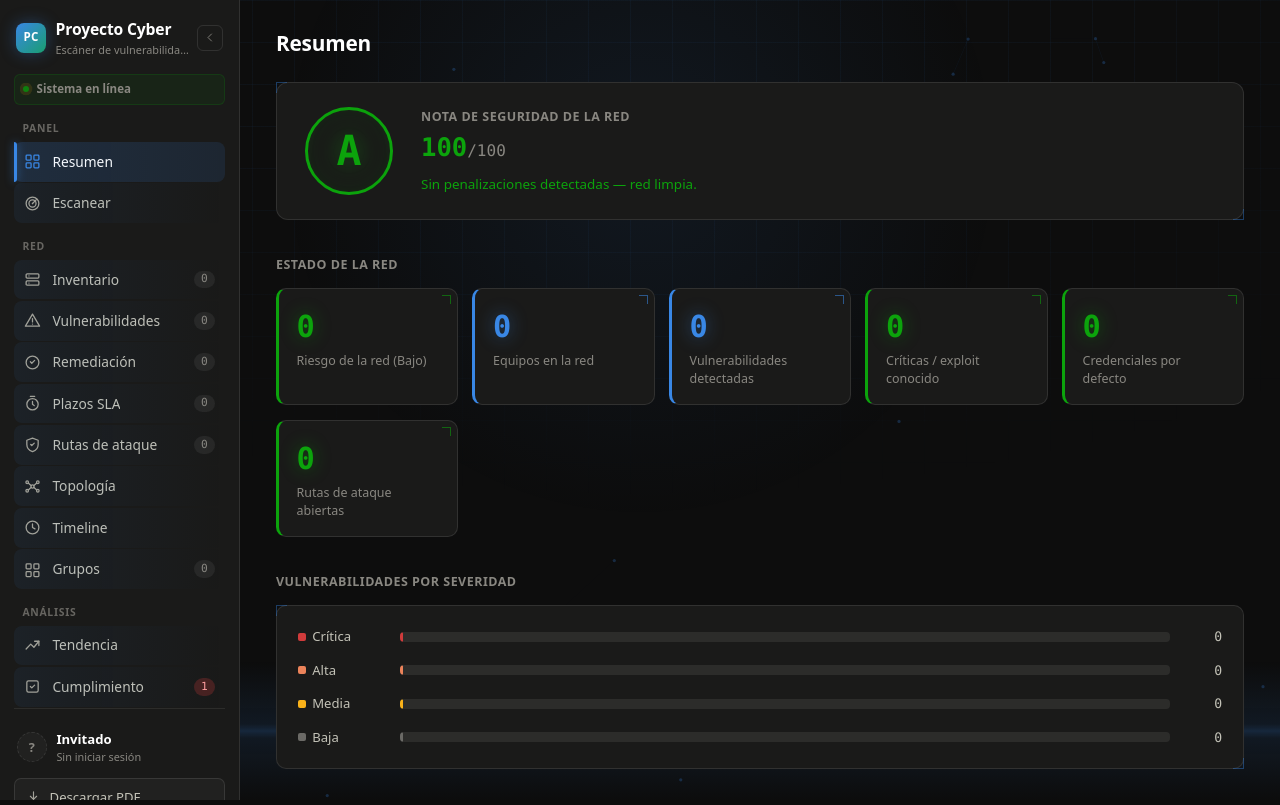
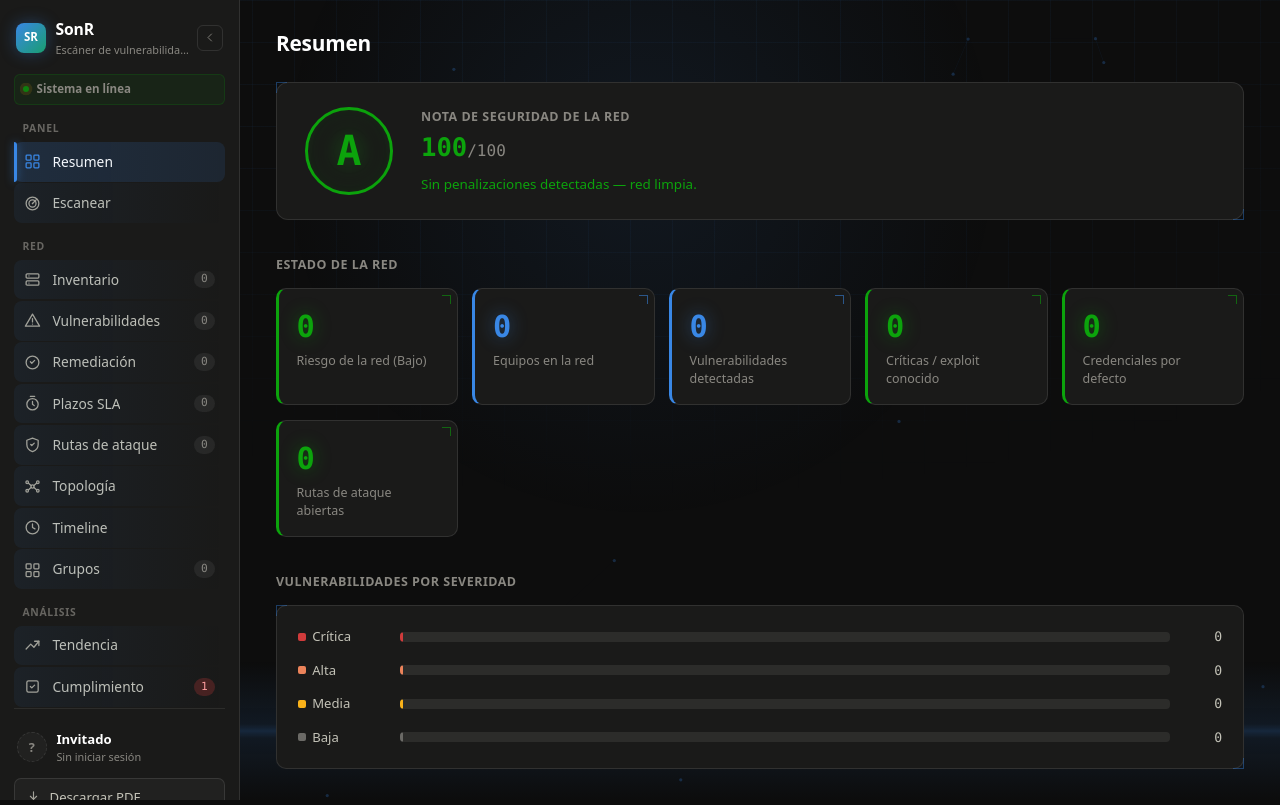
Before and after one commit to MrAlbondigas/SonR, a FastAPI app: page / in a window 1280 px wide. Shown: the top 805 px of the page. Run offline with FastAPI, Linux system fonts and the light colour scheme; data comes from the database, SQL or seed files in the repository; data that the repository does not hold is empty.

Commit message:
Renombra la herramienta de Proyecto Cyber a SonR
Cambia el nombre en todo el codigo y la documentacion: titulo de la app
FastAPI, plantillas del dashboard y login, servidor MCP (nombre e
instrucciones), variables de entorno PROYECTO_CYBER_URL/_API_KEY ->
SONR_URL/_API_KEY, nombre de la base de datos Postgres (proyecto_cyber ->
sonr), README y badge de CI.

Tambien corrige un bug real encontrado al grabar un video de demo: faltaba
documentar CREDENTIAL_ENCRYPTION_KEY en .env.example, por lo que el
despliegue arrancaba con una clave Fernet vacia y cualquier intento de
guardar una credencial (incluido el modo demo) fallaba con 500 Internal
Server Error. Anadida al .env.example con instrucciones de generacion.

Infraestructura (fuera de git, aplicado directamente en la VM): directorio
~/proyecto-cyber -> ~/sonr, contenedores recreados como sonr-*, base de
datos renombrada preservando todos los datos (migracion verificada por
tamano identico de volumen y mismo host_count tras el cambio), nueva clave
SSH para push a GitHub (ya no depende de un PAT que expiraba).

Verificado: 143 tests de api + 6 de mcp en verde, dashboard y servidor MCP
probados en vivo tras la migracion (handshake MCP completo, datos reales).

```diff
--- a/api/app/main.py
+++ b/api/app/main.py
@@ -21,7 +21,7 @@ from .database import Base, engine, get_db
 
 Base.metadata.create_all(bind=engine)
 
-app = FastAPI(title="Proyecto Cyber - Network Vulnerability Scanner")
+app = FastAPI(title="SonR - Network Vulnerability Scanner")
 templates = Jinja2Templates(directory="app/templates")
 
 SCANNER_API_KEY = os.environ["SCANNER_API_KEY"]
@@ -29,7 +29,7 @@ REPORTS_DIR = "/app/reports"
 SERVICE_REMOVAL_THRESHOLD = 3
 ALERT_WEBHOOK_URL = os.environ.get("ALERT_WEBHOOK_URL", "").strip()
 ALERT_EMAIL_TO = os.environ.get("ALERT_EMAIL_TO", "").strip()
-ALERT_EMAIL_FROM = os.environ.get("ALERT_EMAIL_FROM", "proyecto-cyber@localhost").strip()
+ALERT_EMAIL_FROM = os.environ.get("ALERT_EMAIL_FROM", "sonr@localhost").strip()
 SMTP_HOST = os.environ.get("SMTP_HOST", "").strip()
 SMTP_PORT = int(os.environ.get("SMTP_PORT", "587") or "587")
 SMTP_USER = os.environ.get("SMTP_USER", "").strip()
@@ -77,7 +77,7 @@ def send_email_alert(
     message: str,
     vulnerability_id: int | None = None,
     host_id: int | None = None,
-    subject: str = "Proyecto Cyber — alerta de seguridad",
+    subject: str = "SonR — alerta de seguridad",
     email_to: str | None = None,
     channel: str = "email",
 ) -> bool:
@@ -933,7 +933,7 @@ def webhook_status(db: Session = Depends(get_db)):
 @app.post("/webhook/test")
 def webhook_test(db: Session = Depends(get_db), admin: models.User = Depends(auth.require_admin)):
     success = send_webhook_alert(
-        db, f"✅ Prueba de webhook desde Proyecto Cyber, enviada por {admin.username}."
+        db, f"✅ Prueba de webhook desde SonR, enviada por {admin.username}."
     )
     return {"ok": True, "configured": bool(ALERT_WEBHOOK_URL), "delivered": success}
 
@@ -951,7 +951,7 @@ def email_status(db: Session = Depends(get_db)):
 @app.post("/email/test")
 def email_test(db: Session = Depends(get_db), admin: models.User = Depends(auth.require_admin)):
     success = send_email_alert(
-        db, f"Prueba de alerta por email desde Proyecto Cyber, enviada por {admin.username}."
+        db, f"Prueba de alerta por email desde SonR, enviada por {admin.username}."
     )
     return {"ok": True, "configured": EMAIL_CONFIGURED, "delivered": success}
 
@@ -2100,7 +2100,7 @@ def download_latest_report():
     path = os.path.join(REPORTS_DIR, "latest.pdf")
     if not os.path.exists(path):
         raise HTTPException(status_code=404, detail="Todavia no se ha generado ningun reporte")
-    return FileResponse(path, media_type="application/pdf", filename="proyecto-cyber-reporte.pdf")
+    return FileResponse(path, media_type="application/pdf", filename="sonr-reporte.pdf")
 
 
 # --- Resumen periodico por email/webhook (lo dispara el servicio reporter en cada ciclo) ---
@@ -2148,7 +2148,7 @@ def build_digest_summary(db: Session, tag: str | None = None) -> dict:
 def format_digest_message(summary: dict, tag: str | None = None) -> str:
     scope = f" (grupo: {tag})" if tag else ""
     return (
-        f"Resumen semanal de Proyecto Cyber{scope} — {summary['host_count']} equipos monitorizados.\n"
+        f"Resumen semanal de SonR{scope} — {summary['host_count']} equipos monitorizados.\n"
         f"Nuevas vulnerabilidades (7d): {summary['new_vulnerabilities_7d']} "
         f"({summary['new_critical_7d']} críticas). Resueltas (7d): {summary['resolved_7d']}.\n"
         f"Fuera de plazo (SLA) ahora mismo: {summary['overdue_sla_count']}. "
@@ -2159,7 +2159,7 @@ def format_digest_message(summary: dict, tag: str | None = None) -> str:
 def run_digest_cycle(db: Session) -> dict:
     summary = build_digest_summary(db)
     message = format_digest_message(summary)
-    delivered = notify_alert(db, message, email_subject="Resumen semanal — Proyecto Cyber")
+    delivered = notify_alert(db, message, email_subject="Resumen semanal — SonR")
 
     # ademas del resumen global, cada etiqueta con un destino de alertas configurado
     # recibe su propio resumen, limitado a sus equipos (mismo principio que el enrutado
--- a/api/app/templates/dashboard.html
+++ b/api/app/templates/dashboard.html
@@ -3,7 +3,7 @@
 <head>
 <meta charset="UTF-8">
 <meta name="viewport" content="width=device-width, initial-scale=1">
-<title>Proyecto Cyber - Dashboard</title>
+<title>SonR - Dashboard</title>
 <style>
   :root {
     color-scheme: dark;
@@ -523,8 +523,8 @@
   <aside class="sidebar" id="sidebar">
     <div class="sidebar-top">
       <div class="brand">
-        <div class="brand-mark">PC</div>
-        <div class="brand-text"><div class="brand-name">Proyecto Cyber</div><span>Escáner de vulnerabilidades</span></div>
+        <div class="brand-mark">SR</div>
+        <div class="brand-text"><div class="brand-name">SonR</div><span>Escáner de vulnerabilidades</span></div>
       </div>
       <button class="collapse-btn" id="collapse-btn" title="Colapsar panel" aria-label="Colapsar panel">
         <svg viewBox="0 0 24 24" fill="none" stroke="currentColor" stroke-width="1.8" stroke-linecap="round" stroke-linejoin="round"><path d="M15 5 L8 12 L15 19"/></svg>
--- a/api/app/templates/login.html
+++ b/api/app/templates/login.html
@@ -2,7 +2,7 @@
 <html lang="es">
 <head>
 <meta charset="UTF-8">
-<title>Proyecto Cyber - Login</title>
+<title>SonR - Login</title>
 <style>
   body { font-family: system-ui, sans-serif; background: #0f172a; color: #e2e8f0; display: flex; height: 100vh; align-items: center; justify-content: center; margin: 0; }
   form { background: #1e293b; padding: 2rem; border-radius: 8px; width: 280px; }
@@ -14,7 +14,7 @@
 </head>
 <body>
 <form id="login-form">
-  <h1>Proyecto Cyber</h1>
+  <h1>SonR</h1>
   <input type="text" id="username" placeholder="Usuario" required>
   <input type="password" id="password" placeholder="Contraseña" required>
   <div id="error"></div>
--- a/mcp/test_server.py
+++ b/mcp/test_server.py
@@ -1,8 +1,8 @@
 import os
 from unittest.mock import patch, MagicMock
 
-os.environ.setdefault("PROYECTO_CYBER_API_KEY", "test-key")
-os.environ.setdefault("PROYECTO_CYBER_URL", "http://api:8000")
+os.environ.setdefault("SONR_API_KEY", "test-key")
+os.environ.setdefault("SONR_URL", "http://api:8000")
 
 import server  # noqa: E402
 
--- a/reporter/reporter.py
+++ b/reporter/reporter.py
@@ -36,7 +36,7 @@ def build_pdf(data: dict, output_path: str):
     pdf.add_page()
 
     pdf.set_font("Helvetica", "B", 18)
-    pdf.cell(0, 12, "Proyecto Cyber - Reporte de seguridad", new_x="LMARGIN", new_y="NEXT")
+    pdf.cell(0, 12, "SonR - Reporte de seguridad", new_x="LMARGIN", new_y="NEXT")
     pdf.set_font("Helvetica", "", 10)
     pdf.set_text_color(100, 100, 100)
     pdf.cell(0, 8, safe(f"Generado: {data['generated_at']}"), new_x="LMARGIN", new_y="NEXT")
```
Also changed, not shown: api/app/tests/conftest.py (+2 -2 lines), docker-compose.yml (+6 -6 lines), mcp/server.py (+4 -4 lines), .github/workflows/tests.yml, README.md, 1 other file.
